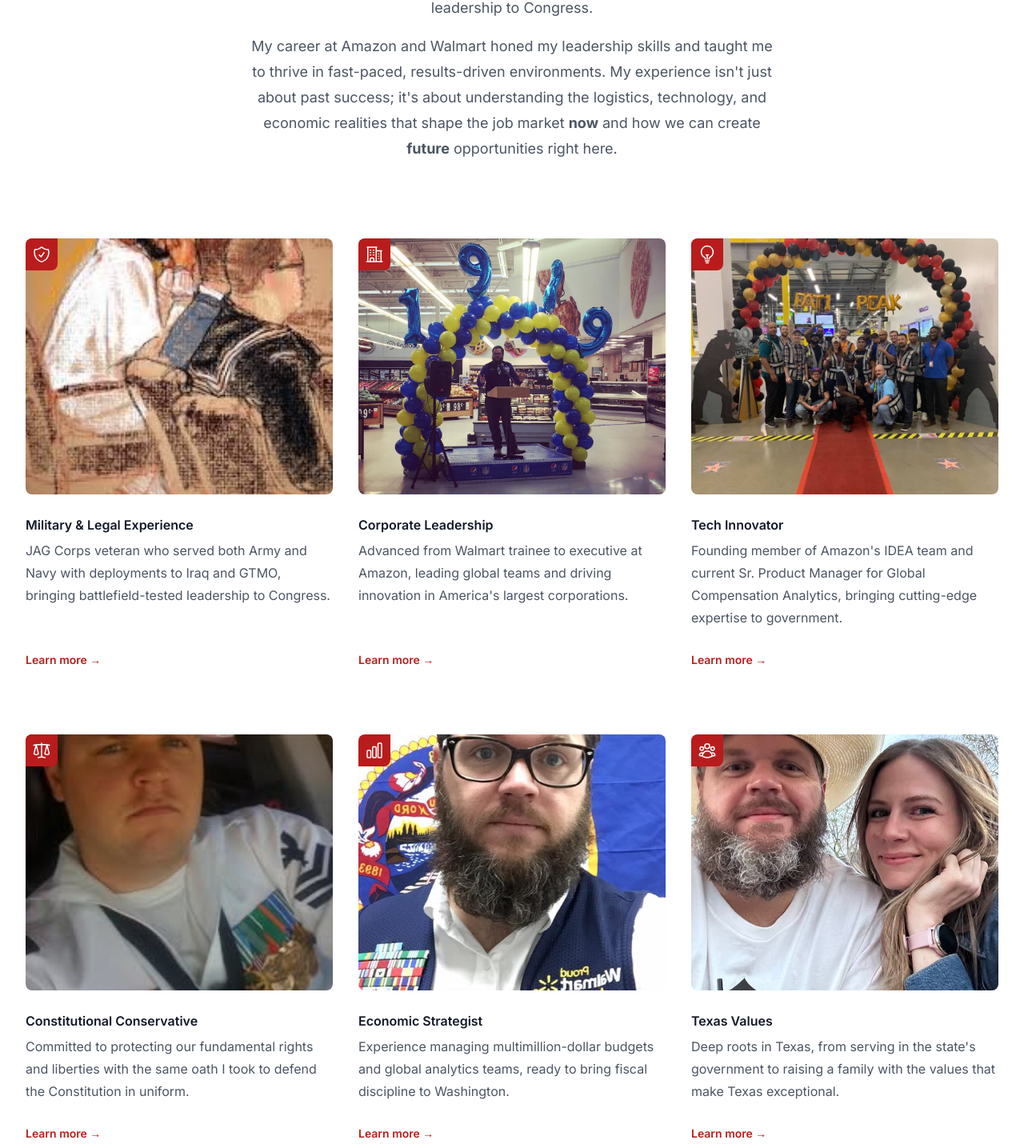
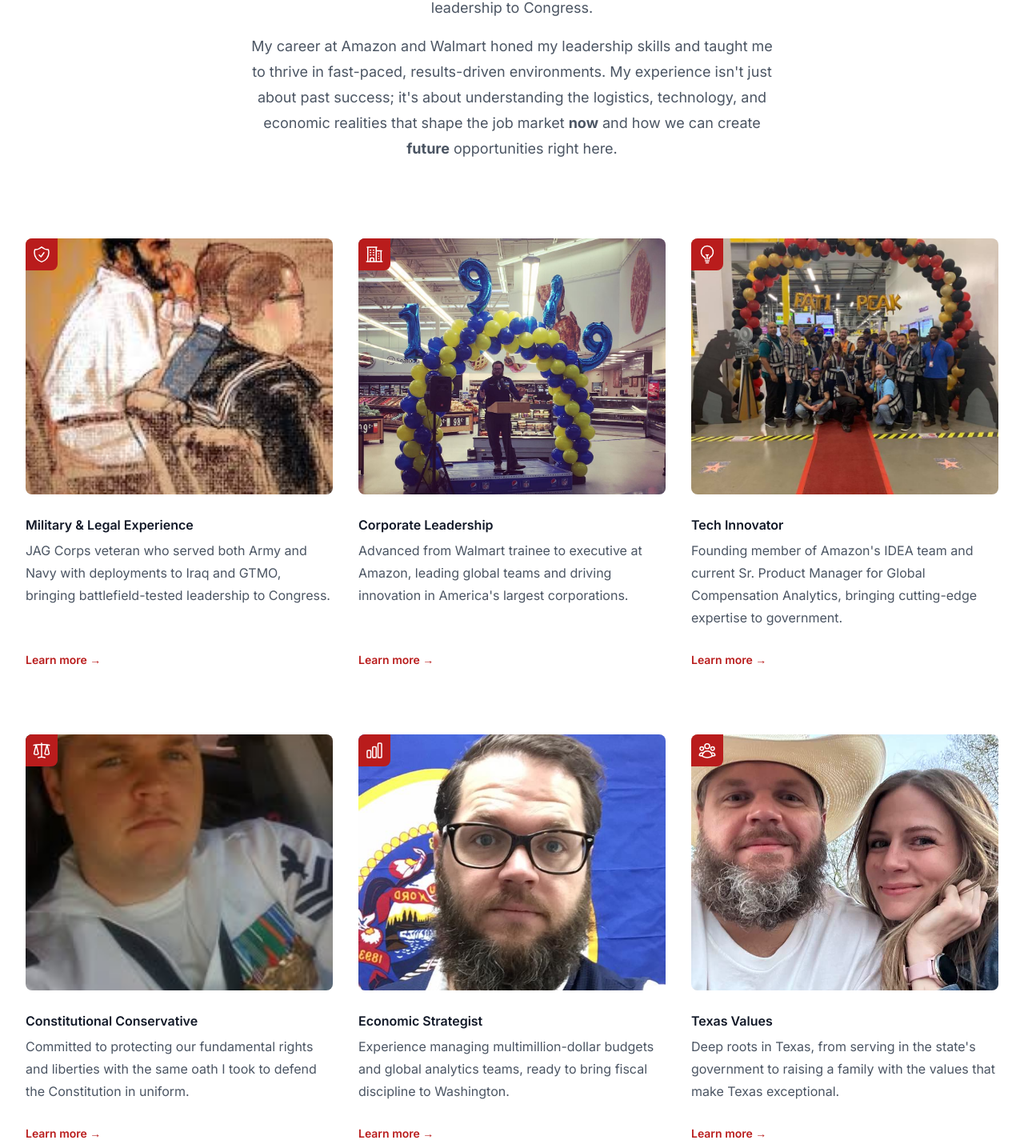
Before and after one commit to lunchwolfjoe/politico, a Next.js app: page / in a window 1280 px wide. Shown: the part 2286-3721 px from the top of the page at 80% size. Built offline with nearby package versions, Linux system fonts and the light colour scheme.

Commit message:
Adjust image vertical positioning to better show subjects in feature cards

```diff
--- a/src/app/page.tsx
+++ b/src/app/page.tsx
@@ -240,7 +240,12 @@
                         src={feature.image}
                         alt={feature.name}
                         className="h-full w-full object-cover object-center"
-                        style={{ maxHeight: "100%" }}
+                        style={{
+                          maxHeight: "100%",
+                          objectPosition: feature.name === "Military & Legal Experience" ? "center 30%" :
+                                          feature.name === "Corporate Leadership" ? "center 20%" :
+                                          feature.name === "Tech Innovator" ? "center 15%" : "center"
+                        }}
                       />
                     </div>
                     <div className="absolute top-0 left-0 flex h-10 w-10 items-center justify-center rounded-br-lg bg-red-700">
@@ -272,7 +277,12 @@
                         src={feature.image}
                         alt={feature.name}
                         className="h-full w-full object-cover object-center"
-                        style={{ maxHeight: "100%" }}
+                        style={{
+                          maxHeight: "100%",
+                          objectPosition: feature.name === "Constitutional Conservative" ? "center 25%" :
+                                          feature.name === "Economic Strategist" ? "center 20%" :
+                                          feature.name === "Texas Values" ? "center 30%" : "center"
+                        }}
                       />
                     </div>
                     <div className="absolute top-0 left-0 flex h-10 w-10 items-center justify-center rounded-br-lg bg-red-700">
```
